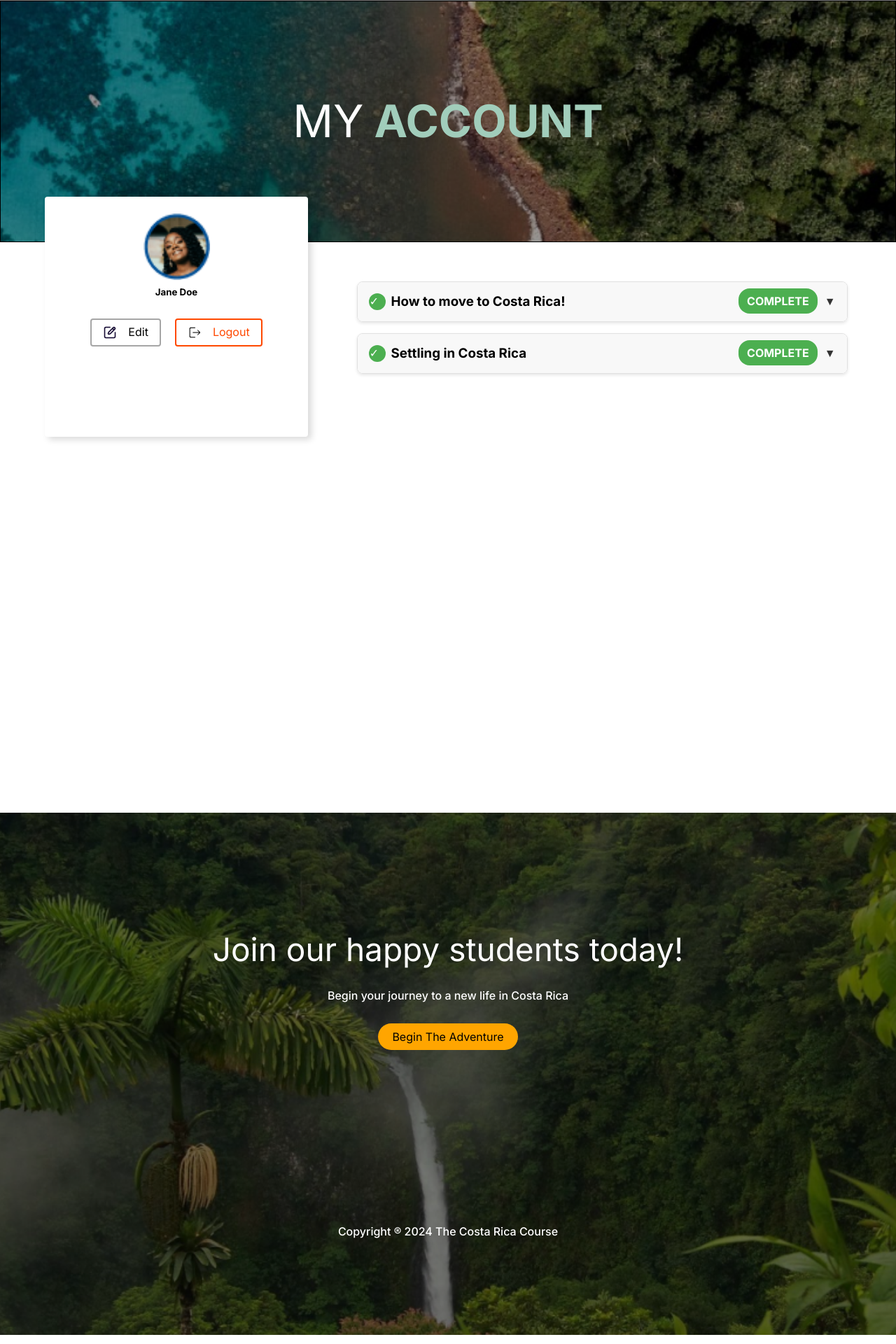
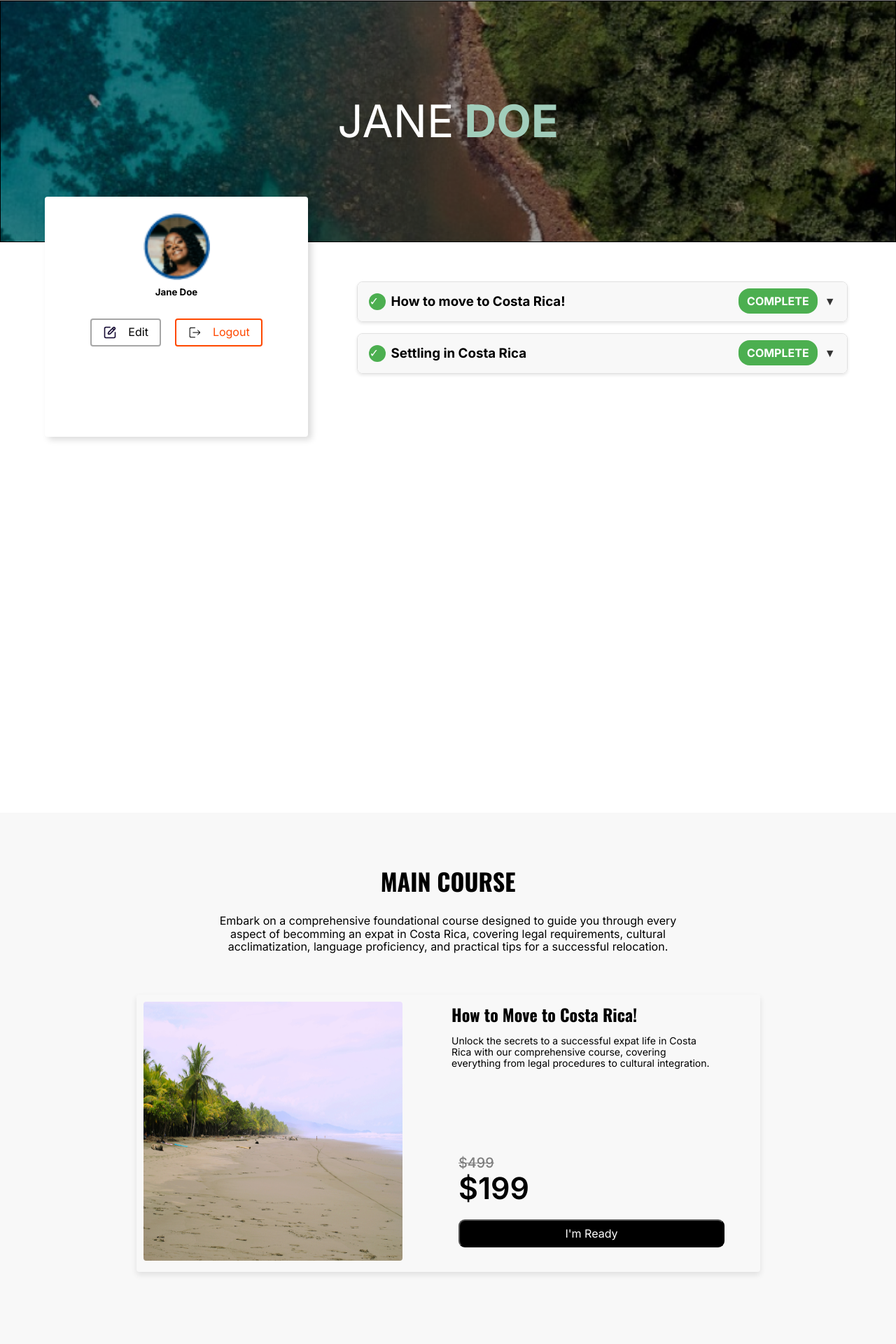
Before and after one commit to BrianKendalBucek/costa-rica-course, a Next.js app in the folder costa-rica-course/: page /account in a window 1280 px wide. Shown: the part 104-2024 px from the top of the page at 70% size. Built offline with nearby package versions, Linux system fonts and the light colour scheme.

Commit message:
adjusted aesthetics for main course container

```diff
--- a/costa-rica-course/src/app/account/account.module.scss
+++ b/costa-rica-course/src/app/account/account.module.scss
@@ -26,4 +26,11 @@
       margin-left: 440px;
     }
   }
+
+  .mainCourseBlock {
+    padding-top: 50px;
+    padding-bottom: 110px;
+    // height: 772px;
+    background-color: #F8F8F8;
+  }
 }
--- a/costa-rica-course/src/app/account/page.tsx
+++ b/costa-rica-course/src/app/account/page.tsx
@@ -4,14 +4,15 @@ import styles from "./account.module.scss";
 import { Hero } from "@/components/Hero";
 import CourseProgress from "@/components/CourseProgress";
 import { courses } from "@/constants/constants";
+import MainCourse from "@/components/MainCourse";
 
 const AccountPage = () => {
   return (
     <div className={styles.accountContainer}>
       <div className={styles.hero}>
         <Hero
-          titleOne="MY"
-          titleTwo="ACCOUNT"
+          titleOne="JANE"
+          titleTwo="DOE"
           description=""
           backgroundImage="/images/AccountBackground.png"
           backgroundPosition="bottom center"
@@ -33,6 +34,9 @@ const AccountPage = () => {
           </div>
         </div>
       </div>
+      <div className={styles.mainCourseBlock}>
+        <MainCourse />
+      </div>
     </div>
   );
 };
--- a/costa-rica-course/src/components/MainCourse.module.scss
+++ b/costa-rica-course/src/components/MainCourse.module.scss
@@ -4,7 +4,7 @@
   align-items: center;
 
   h2 {
-    margin-top: 150px;
+    // margin-top: 150px;
   }
   .cardMainCourse {
     width: 696px;
```
